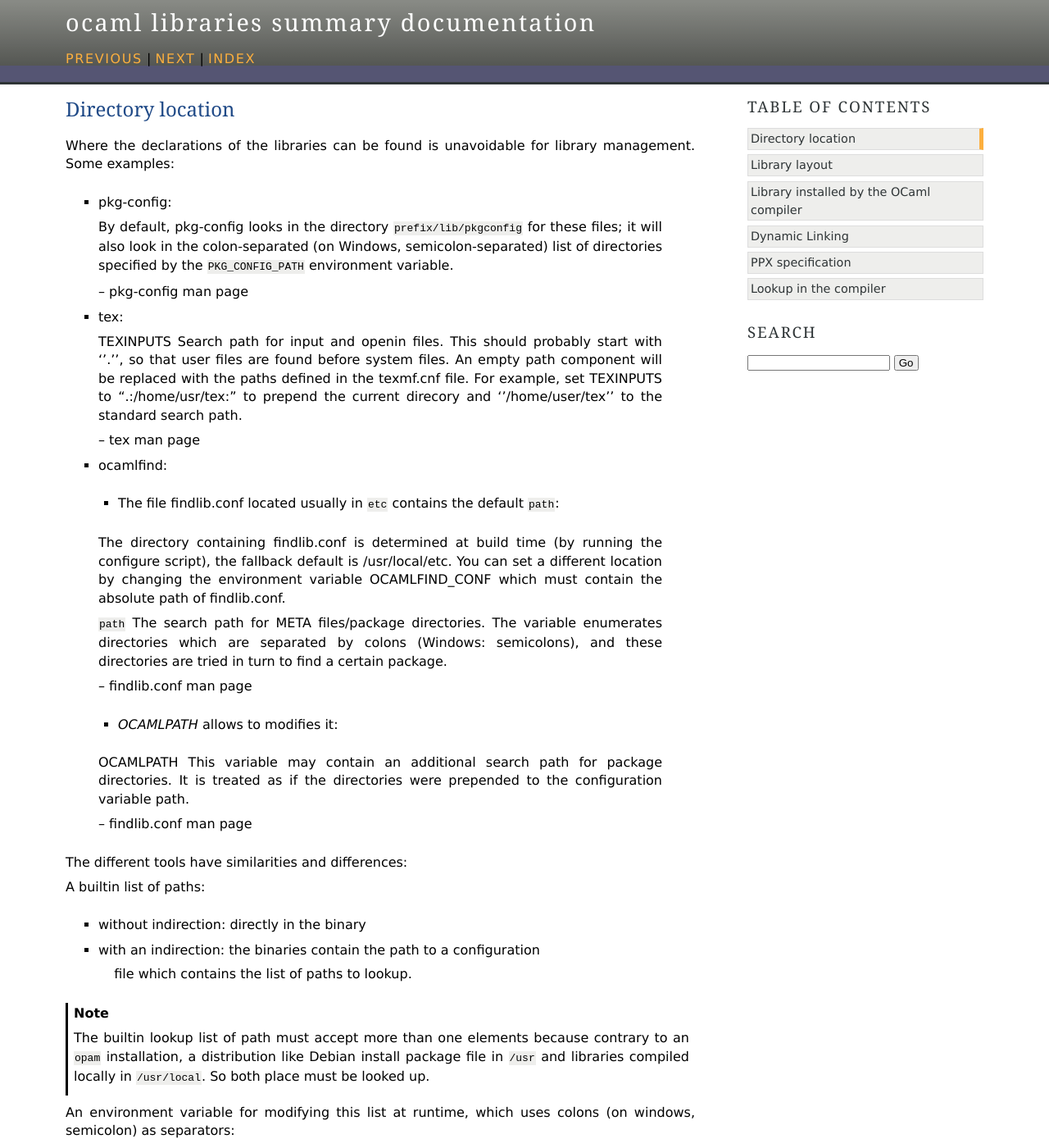
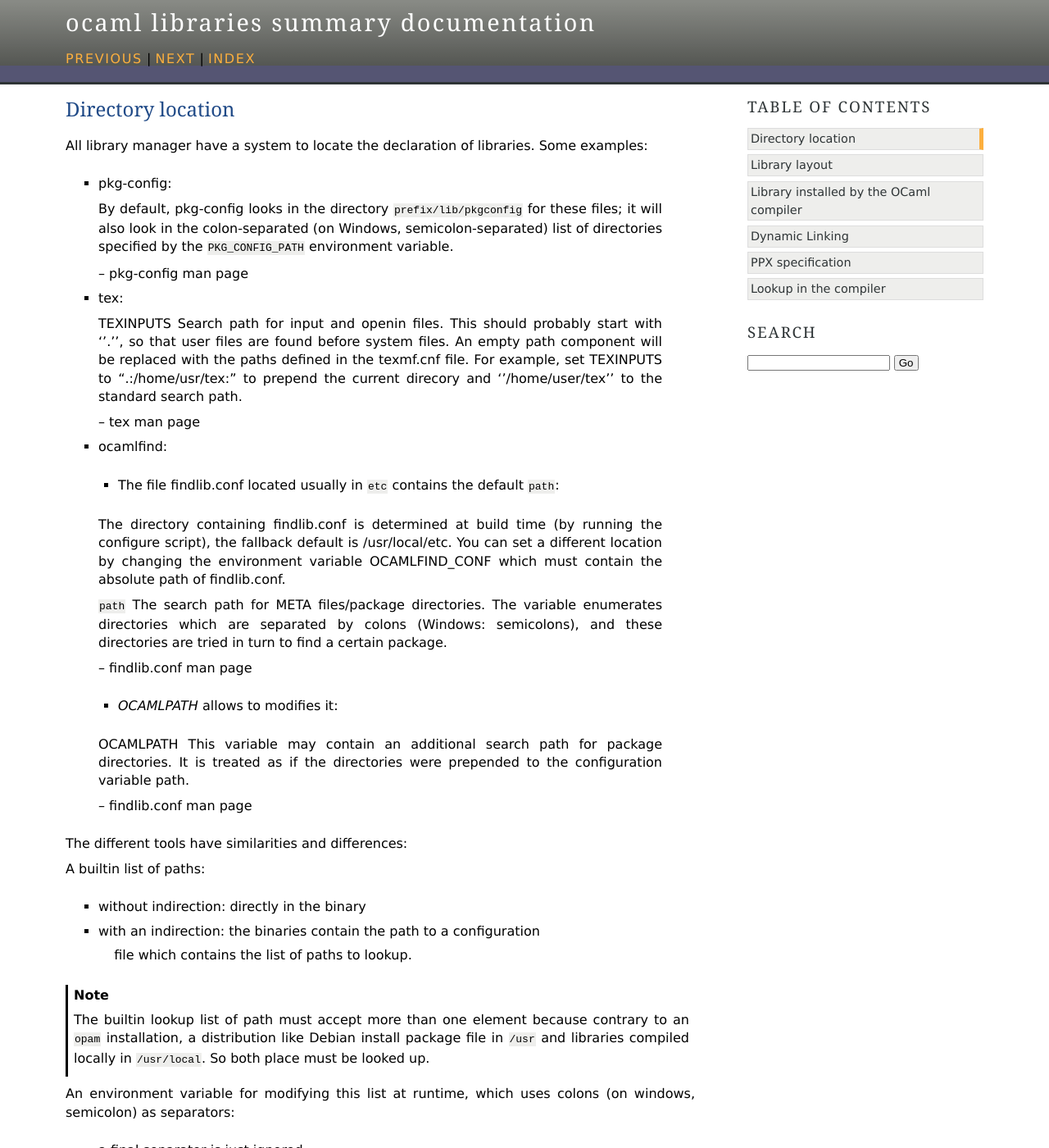
Before and after one commit to bobot/ocamlll-summary, a Sphinx documentation site: the page built from source/location.rst, in a window 1280 px wide and 1400 px high. Shown: the whole window at 82% size. Built offline with Sphinx 7.4.7, drawn with Linux system fonts in a browser that asks for light colours; formulas are drawn with MathJax 3.

```diff
--- a/source/location.rst
+++ b/source/location.rst
@@ -1,8 +1,8 @@
 Directory location
 ------------------
 
-Where the declarations of the libraries can be found is unavoidable for
-library management. Some examples:
+All library manager have a system to locate the declaration of libraries. Some
+examples:
 
   * :index:`pkg-config`:
 
@@ -54,7 +54,7 @@ A builtin list of paths:
         file which contains the list of paths to lookup.
 
 .. note::
-   The builtin lookup list of path must accept more than one elements because
+   The builtin lookup list of path must accept more than one element because
    contrary to an ``opam`` installation, a distribution like Debian install
    package file in ``/usr`` and libraries compiled locally in ``/usr/local``.
    So both place must be looked up.
```
Also changed, not shown: source/layout.rst (+32 -8 lines).
